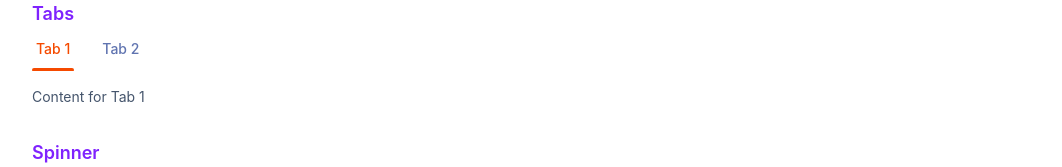
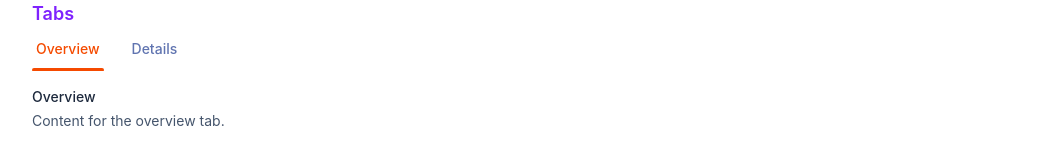
Before and after one commit to tarunk-mckesson26/react-poc, a React (Vite) app: page / in a window 1280 px wide. Shown: the top 167 px of the page, without its empty margins (108-1170 px from the left). Built offline with nearby package versions, Linux system fonts and the light colour scheme; no server answers.

Commit message:
tab component-review component

```diff
--- a/src/components/ComponentsShowcase.tsx
+++ b/src/components/ComponentsShowcase.tsx
@@ -1,9 +1,32 @@
 import { useState } from "react"
-import { Tabs, TabsContent, TabsList, TabsTrigger } from "./ui/Tabs"
+import { TabsComponent } from "./ui/Tabs"
 import { Spinner } from "./ui/Spinner"
 import { Switch } from "./ui/Switch"
 import { Progress } from "./ui/Progress"
 import { Checkbox } from "./ui/Checkbox"
+
+const showcaseTabs = [
+  {
+    value: "tab-1",
+    label: <span>Overview</span>,
+    content: (
+      <div className="space-y-1">
+        <p className="font-medium text-slate-800">Overview</p>
+        <p>Content for the overview tab.</p>
+      </div>
+    ),
+  },
+  {
+    value: "tab-2",
+    label: <span>Details</span>,
+    content: (
+      <div className="space-y-1">
+        <p className="font-medium text-slate-800">Details</p>
+        <p>Content for the details tab.</p>
+      </div>
+    ),
+  },
+]
 
 function ComponentsShowcase() {
   const [activeTab, setActiveTab] = useState("tab-1")
@@ -14,18 +37,7 @@ function ComponentsShowcase() {
     <div className="mx-auto flex w-full flex-col gap-8">
       <div className="flex flex-col gap-2">
         <h2 className="text-lg font-semibold text-violet-600">Tabs</h2>
-        <Tabs value={activeTab} onValueChange={setActiveTab}>
-          <TabsList>
-            <TabsTrigger value="tab-1" onClick={() => setActiveTab("tab-1")}>
-              Tab 1
-            </TabsTrigger>
-            <TabsTrigger value="tab-2" onClick={() => setActiveTab("tab-2")}>
-              Tab 2
-            </TabsTrigger>
-          </TabsList>
-          <TabsContent value="tab-1">Content for Tab 1</TabsContent>
-          <TabsContent value="tab-2">Content for Tab 2</TabsContent>
-        </Tabs>
+        <TabsComponent items={showcaseTabs} value={activeTab} onValueChange={setActiveTab} />
       </div>
 
       <div className="flex flex-col gap-2">
--- a/src/components/ui/Tabs/index.tsx
+++ b/src/components/ui/Tabs/index.tsx
@@ -1,7 +1,14 @@
 import { Tabs as TabsPrimitive } from "radix-ui"
 import { clsx } from "@/lib/clsx"
 import { tabsContentVariants, tabsListVariants, tabsTriggerVariants } from "./style"
-import type { TabsContentProps, TabsListProps, TabsProps, TabsTriggerProps } from "./type"
+import type {
+  TabsComponentItem,
+  TabsComponentProps,
+  TabsContentProps,
+  TabsListProps,
+  TabsProps,
+  TabsTriggerProps,
+} from "./type"
 
 /**
  * Tabs components - shadcn/ui style, built on Radix's Tabs primitive.
@@ -35,4 +42,43 @@ const TabsContent = ({ className, ...props }: TabsContentProps) => (
   />
 )
 
-export { Tabs, TabsList, TabsTrigger, TabsContent, tabsListVariants, tabsTriggerVariants }
+function TabsComponent({
+  items,
+  defaultValue,
+  listClassName,
+  triggerClassName,
+  contentClassName,
+  ...props
+}: TabsComponentProps) {
+  const fallbackValue = items.find((item) => !item.disabled)?.value
+
+  return (
+    <Tabs defaultValue={defaultValue ?? fallbackValue} {...props}>
+      <TabsList className={listClassName}>
+        {items.map((item) => (
+          <TabsTrigger
+            key={item.value}
+            value={item.value}
+            disabled={item.disabled}
+            className={clsx(triggerClassName, item.triggerClassName)}
+          >
+            {item.label}
+          </TabsTrigger>
+        ))}
+      </TabsList>
+
+      {items.map((item) => (
+        <TabsContent
+          key={item.value}
+          value={item.value}
+          className={clsx(contentClassName, item.contentClassName)}
+        >
+          {item.content}
+        </TabsContent>
+      ))}
+    </Tabs>
+  )
+}
+
+export { Tabs, TabsList, TabsTrigger, TabsContent, TabsComponent, tabsListVariants, tabsTriggerVariants }
+export type { TabsComponentItem, TabsComponentProps }
```
Also changed, not shown: src/components/ui/Tabs/type.ts (+13 -0 lines), 1 other file (tests, documents, lock files or other folders).
